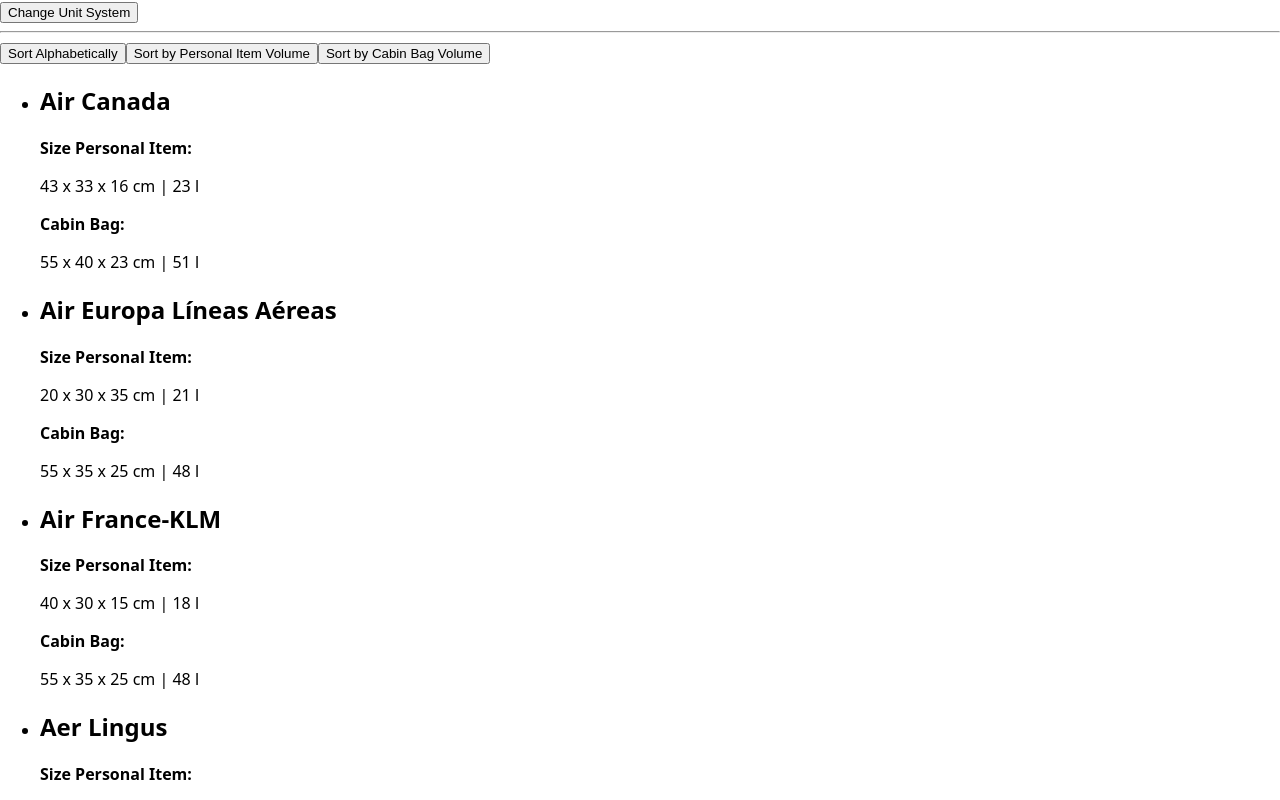
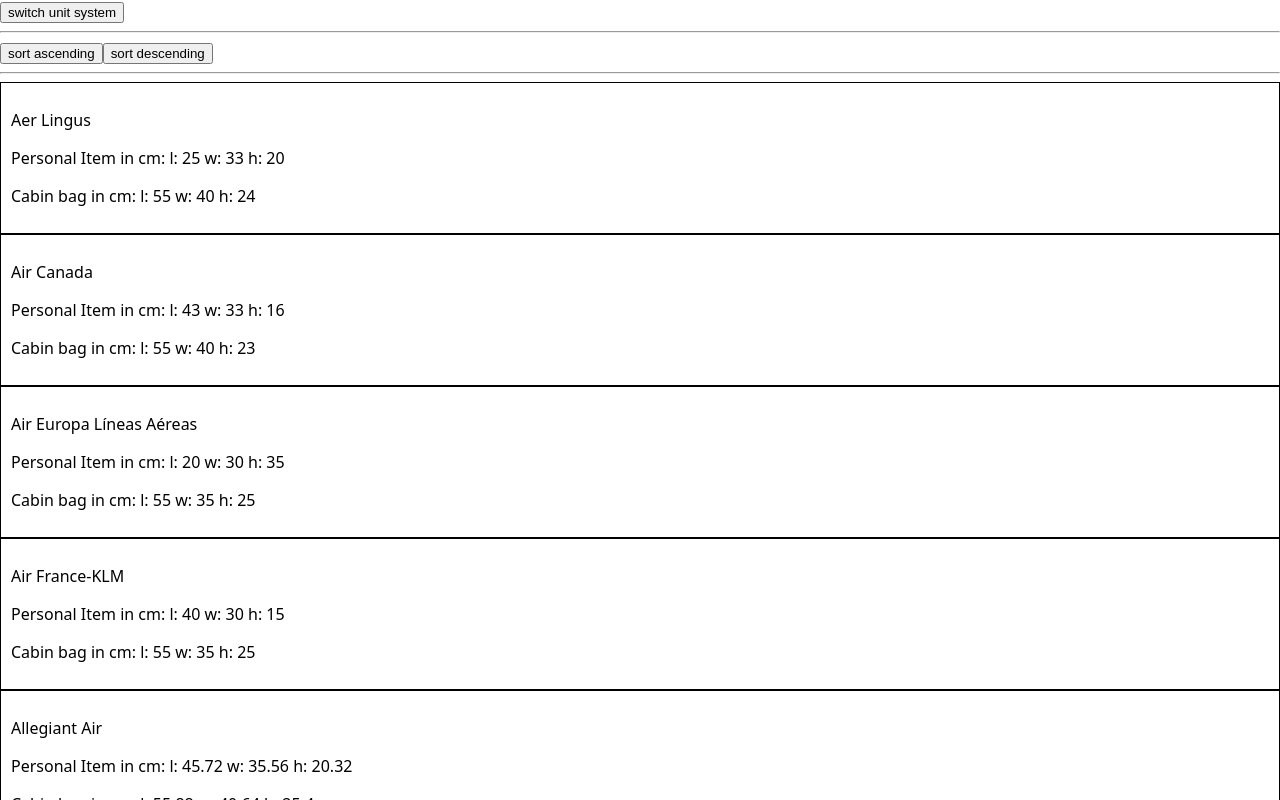
Before and after one commit to makitango/hand-luggage-ninja, a Next.js app: page / in a window 1280 px wide. Shown: the top 800 px of the page. Built offline with nearby package versions, Linux system fonts and the light colour scheme.

Commit message:
redo app architecture

```diff
--- a/components/AirlineList/index.js
+++ b/components/AirlineList/index.js
@@ -1,76 +1,80 @@
-export default function AirlineList({ sortedAirlines, unitSystem }) {
-  const convertUnits = (value, unitSystem) => {
-    return unitSystem === "metric" ? value : Math.round(value * 0.3937);
-  };
-
+export default function AirlineList({ airline, metricSystem }) {
   return (
-    <ul>
-      {sortedAirlines.map(
-        ({ id, name, personalItem, cabinBag, freeCabinBag }) => {
-          const {
-            length: personalItemLength,
-            width: personalItemWidth,
-            height: personalItemHeight,
-          } = personalItem;
-
-          const {
-            length: cabinBagLength,
-            width: cabinBagWidth,
-            height: cabinBagHeight,
-          } = cabinBag;
-
-          return (
-            <li key={id}>
-              <h2>{name}</h2>
-              <section>
-                <strong>Size Personal Item:</strong>
-                <p>
-                  {`${Math.round(
-                    convertUnits(personalItemLength, unitSystem)
-                  )}`}
-                  {" x "}
-                  {`${Math.round(
-                    convertUnits(personalItemWidth, unitSystem)
-                  )} `}
-                  {" x "}
-                  {`${Math.round(
-                    convertUnits(personalItemHeight, unitSystem)
-                  )} ${unitSystem === "metric" ? "cm" : "in"}`}
-                  {" | "}
-                  {Math.round(
-                    (personalItemLength *
-                      personalItemWidth *
-                      personalItemHeight) /
-                      1000
-                  )}{" "}
-                  l
-                </p>
-                <strong>Cabin Bag:</strong>
-                <p>
-                  {`${Math.round(convertUnits(cabinBagLength, unitSystem))}`}
-                  {" x "}
-                  {`${Math.round(convertUnits(cabinBagWidth, unitSystem))} `}
-                  {" x "}
-                  {`${Math.round(convertUnits(cabinBagHeight, unitSystem))} ${
-                    unitSystem === "metric" ? "cm" : "in"
-                  }`}
-                  {" | "}
-                  {Math.round(
-                    (cabinBagLength * cabinBagWidth * cabinBagHeight) / 1000
-                  )}{" "}
-                  l
-                </p>
-                <p>
-                  {" "}
-                  {freeCabinBag
-                    ? ""
-                    : "💰💰 Caution! Surcharge for cabin bag 💰💰"}
-                </p>
-              </section>
-            </li>
-          );
-        }
-      )}
-    </ul>
+    <div key={airline.key} style={{ border: "1px solid black", padding: 10 }}>
+      <p>{airline.name}</p>
+      <p>
+        Personal Item in {metricSystem ? "cm" : "inch"}: l:{" "}
+        {airline.personalItem.length} w: {airline.personalItem.width} h:{" "}
+        {airline.personalItem.height}
+      </p>
+      <p>
+        Cabin bag in {metricSystem ? "cm" : "inch"}: l:{" "}
+        {airline.cabinBag.length} w: {airline.cabinBag.width} h:{" "}
+        {airline.cabinBag.height}
+      </p>
+    </div>
   );
 }
+
+// export default function AirlineList({ sortedAirlines, unitSystem }) {
+//   const convertUnits = (value, unitSystem) => {
+//     return unitSystem === "metric" ? value : Math.round(value * 0.3937);
+//   };
+
+//   const renderPersonalItemInfo = (personalItem) => {
+//     const { length, width, height } = personalItem;
+//     const convertedLength = Math.round(convertUnits(length, unitSystem));
+//     const convertedWidth = Math.round(convertUnits(width, unitSystem));
+//     const convertedHeight = Math.round(convertUnits(height, unitSystem));
+
+//     return (
+//       <>
+//         <strong>Size Personal Item:</strong>
+//         <p>
+//           {`${convertedLength}`} x {`${convertedWidth}`} x{" "}
+//           {`${convertedHeight} ${unitSystem === "metric" ? "cm" : "in"}`}
+//           {" | "}
+//           {Math.round((length * width * height) / 1000)} l
+//         </p>
+//       </>
+//     );
+//   };
+
+//   const renderCabinBagInfo = (cabinBag, freeCabinBag) => {
+//     const { length, width, height } = cabinBag;
+//     const convertedLength = Math.round(convertUnits(length, unitSystem));
+//     const convertedWidth = Math.round(convertUnits(width, unitSystem));
+//     const convertedHeight = Math.round(convertUnits(height, unitSystem));
+
+//     return (
+//       <>
+//         <strong>Cabin Bag:</strong>
+//         <p>
+//           {`${convertedLength}`} x {`${convertedWidth}`} x{" "}
+//           {`${convertedHeight} ${unitSystem === "metric" ? "cm" : "in"}`}
+//           {" | "}
+//           {Math.round((length * width * height) / 1000)} l
+//         </p>
+//         <p>
+//           {freeCabinBag ? "" : "💰💰 Caution! Surcharge for cabin bag 💰💰"}
+//         </p>
+//       </>
+//     );
+//   };
+
+//   return (
+//     <ul>
+//       {sortedAirlines.map(
+//         ({ id, name, personalItem, cabinBag, freeCabinBag }) => (
+//           <li key={id}>
+//             <h2>{name}</h2>
+//             <section>
+//               {renderPersonalItemInfo(personalItem)}
+//               {renderCabinBagInfo(cabinBag, freeCabinBag)}
+//             </section>
+//           </li>
+//         )
+//       )}
+//     </ul>
+//   );
+// }
--- a/pages/_app.js
+++ b/pages/_app.js
@@ -1,52 +1,74 @@
 import GlobalStyle from "../styles";
 import { airlines } from "../lib/data";
 import { useState } from "react";
+import { convertDimensionsToInches } from "@/utils";
 
 export default function App({ Component, pageProps }) {
-  const [unitSystem, setUnitSystem] = useState("metric");
-  const [sortedAirlines, setSortedAirlines] = useState(airlines);
+  {
+    const [metricSystem, setMetricSystem] = useState(true);
+    const [sorting, setSorting] = useState("ascending");
 
-  function calculateVolume(dimensions) {
-    const { length, width, height } = dimensions;
-    const volume = length * width * height;
-    return volume;
-  }
+    const correctSystemAirlines = metricSystem
+      ? airlines
+      : airlines.map((airline) => ({
+          ...airline,
+          personalItem: convertDimensionsToInches(airline.personalItem),
+          cabinBag: convertDimensionsToInches(airline.cabinBag),
+        }));
 
-  function handleUnitToggle() {
-    setUnitSystem((prevUnitSystem) =>
-      prevUnitSystem === "metric" ? "imperial" : "metric"
+    const sortedAirlines = correctSystemAirlines
+      .slice()
+      .sort((a, b) =>
+        sorting === "ascending"
+          ? a.name.localeCompare(b.name)
+          : b.name.localeCompare(a.name)
       );
-  }
 
-  function handleSortOptionChange(option) {
-    const sortedList = [...sortedAirlines];
+    // const [unitSystem, setUnitSystem] = useState("metric");
+    // const [sortedAirlines, setSortedAirlines] = useState(airlines);
 
-    if (option === "alphabetical") {
-      sortedList.sort((a, b) => a.name.localeCompare(b.name));
-    } else if (option === "personalItem") {
-      sortedList.sort(
-        (b, a) =>
-          calculateVolume(a.personalItem) - calculateVolume(b.personalItem)
-      );
-    } else if (option === "cabinBag") {
-      sortedList.sort(
-        (b, a) => calculateVolume(a.cabinBag) - calculateVolume(b.cabinBag)
-      );
-    }
+    // function calculateVolume(dimensions) {
+    //   const { length, width, height } = dimensions;
+    //   const volume = length * width * height;
+    //   return volume;
+    // }
 
-    setSortedAirlines(sortedList);
-  }
+    // function handleUnitToggle() {
+    //   setUnitSystem((prevUnitSystem) =>
+    //     prevUnitSystem === "metric" ? "imperial" : "metric"
+    //   );
+    // }
+
+    // function handleSortOptionChange(option) {
+    //   const sortedList = [...sortedAirlines];
+
+    //   if (sorting === "alphabetical") {
+    //     sortedList.sort((a, b) => a.name.localeCompare(b.name));
+    //   } else if (option === "personalItem") {
+    //     sortedList.sort(
+    //       (b, a) =>
+    //         calculateVolume(a.personalItem) - calculateVolume(b.personalItem)
+    //     );
+    //   } else if (option === "cabinBag") {
+    //     sortedList.sort(
+    //       (b, a) => calculateVolume(a.cabinBag) - calculateVolume(b.cabinBag)
+    //     );
+    //   }
+
+    //   setSortedAirlines(sortedList);
+    // }
 
     return (
       <>
         <GlobalStyle />
         <Component
           {...pageProps}
+          metricSystem={metricSystem}
+          setMetricSystem={setMetricSystem}
           sortedAirlines={sortedAirlines}
-        handleSortOptionChange={handleSortOptionChange}
-        handleUnitToggle={handleUnitToggle}
-        unitSystem={unitSystem}
+          setSorting={setSorting}
         />
       </>
     );
   }
+}
--- a/pages/index.js
+++ b/pages/index.js
@@ -1,29 +1,35 @@
 import AirlineList from "@/components/AirlineList";
 
 export default function HomePage({
-  handleSortOptionChange,
   sortedAirlines,
-  unitSystem,
-  handleUnitToggle,
+  metricSystem,
+  setMetricSystem,
+  setSorting,
 }) {
   return (
-    <div>
-      <button type="button" onClick={handleUnitToggle}>
-        Change Unit System
+    <>
+      <button onClick={() => setMetricSystem(!metricSystem)}>
+        switch unit system
       </button>
+
       <hr />
-      <div>
-        <button onClick={() => handleSortOptionChange("alphabetical")}>
-          Sort Alphabetically
-        </button>
-        <button onClick={() => handleSortOptionChange("personalItem")}>
-          Sort by Personal Item Volume
-        </button>
-        <button onClick={() => handleSortOptionChange("cabinBag")}>
-          Sort by Cabin Bag Volume
-        </button>
-      </div>
-      <AirlineList sortedAirlines={sortedAirlines} unitSystem={unitSystem} />
-    </div>
+
+      <button onClick={() => setSorting("ascending")}>sort ascending</button>
+      <button onClick={() => setSorting("descending")}>sort descending</button>
+
+      <hr />
+
+      {sortedAirlines.map((airline) => {
+        return (
+          <AirlineList
+            key={airline.key}
+            airline={airline}
+            metricSystem={metricSystem}
+            setSorting={setSorting}
+            setMetricSystem={setMetricSystem}
+          />
+        );
+      })}
+    </>
   );
 }
--- /dev/null
+++ b/utils/index.js
@@ -0,0 +1,10 @@
+export function convertDimensionsToInches(dimensions) {
+  const conversionFactor = 0.393701;
+  let convertedDimensions = {};
+
+  for (let key in dimensions) {
+    convertedDimensions[key] = (dimensions[key] * conversionFactor).toFixed(1);
+  }
+
+  return convertedDimensions;
+}
```
Lines whose indentation alone changed are shown as unchanged.
